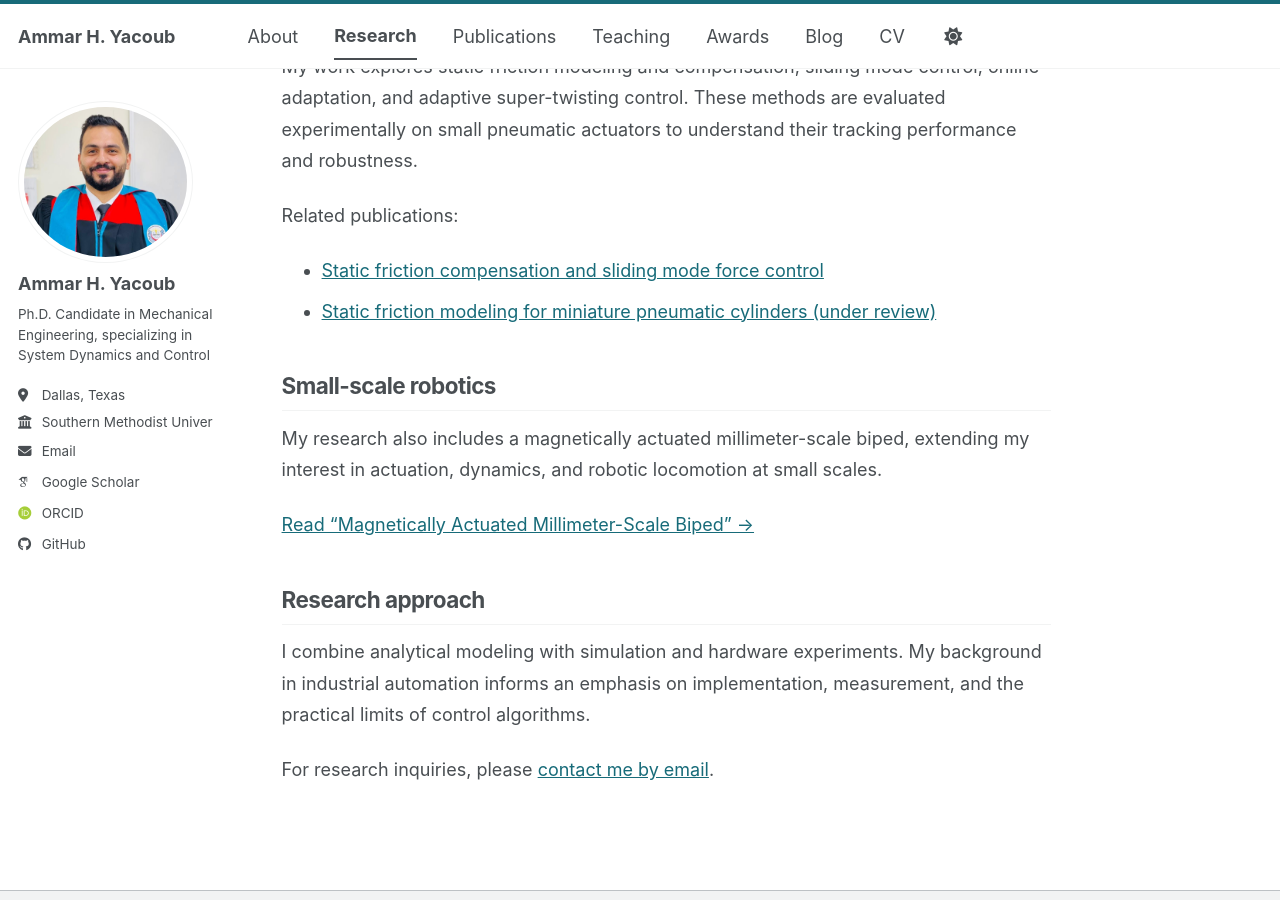
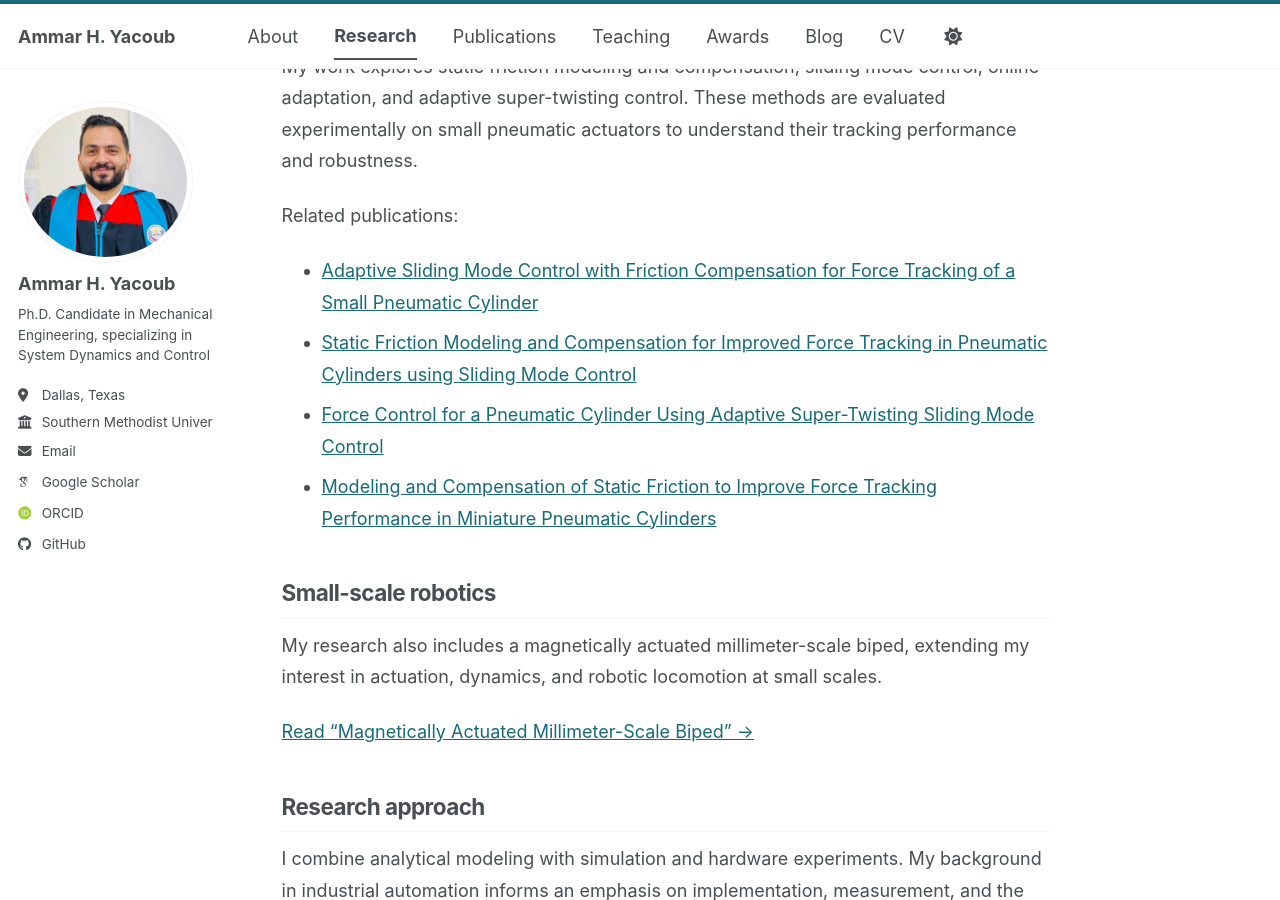
Before and after one commit to AmmarYacoub/AmmarYacoub.github.io, a Jekyll site: the page built from _pages/research.md, in a window 1280 px wide and 900 px high, scrolled down 835 px. Built offline with Jekyll 4.4.1, drawn with Linux system fonts in a browser that asks for light colours; some web fonts are replaced; a script bundle is joined from its source files by our own code; library files that are not in the unit come from our copies.

Commit message:
List all four force-control papers and expose future-dated publication pages

```diff
--- a/_config.yml
+++ b/_config.yml
@@ -98,7 +98,7 @@ publication_category:
 teaser                   :  # filename of teaser fallback teaser image placed in /images/ for social media previews
 breadcrumbs              : false # true, false (default)
 words_per_minute         : 160
-future                   : false
+future                   : true # Include upcoming conference and submitted publication records.
 read_more                : "disabled" # if enabled, adds "Read more" links to excerpts
 talkmap_link             : false      #change to true to add link to talkmap on talks page
 comments:
@@ -169,6 +169,7 @@ include:
   - _pages
   - files
 exclude:
+  - _posts/2199-01-01-future-post.md
   - scripts
   - WEBSITE_NOTES.md
   - _pages/collection-archive.html
--- a/_pages/research.md
+++ b/_pages/research.md
@@ -24,8 +24,10 @@ My work explores static friction modeling and compensation, sliding mode control
 
 Related publications:
 
-- [Static friction compensation and sliding mode force control]({{ '/publication/ACC' | relative_url }})
-- [Static friction modeling for miniature pneumatic cylinders (under review)]({{ '/publication/2015-10-01-paper-title-number-3' | relative_url }})
+- [Adaptive Sliding Mode Control with Friction Compensation for Force Tracking of a Small Pneumatic Cylinder]({{ '/publication/Adaptive' | relative_url }})
+- [Static Friction Modeling and Compensation for Improved Force Tracking in Pneumatic Cylinders using Sliding Mode Control]({{ '/publication/ACC' | relative_url }})
+- [Force Control for a Pneumatic Cylinder Using Adaptive Super-Twisting Sliding Mode Control]({{ '/publication/2027-07-01-pneumatic-cylinder-force-control' | relative_url }})
+- [Modeling and Compensation of Static Friction to Improve Force Tracking Performance in Miniature Pneumatic Cylinders]({{ '/publication/2015-10-01-paper-title-number-3' | relative_url }})
 
 ## Small-scale robotics
 
```
